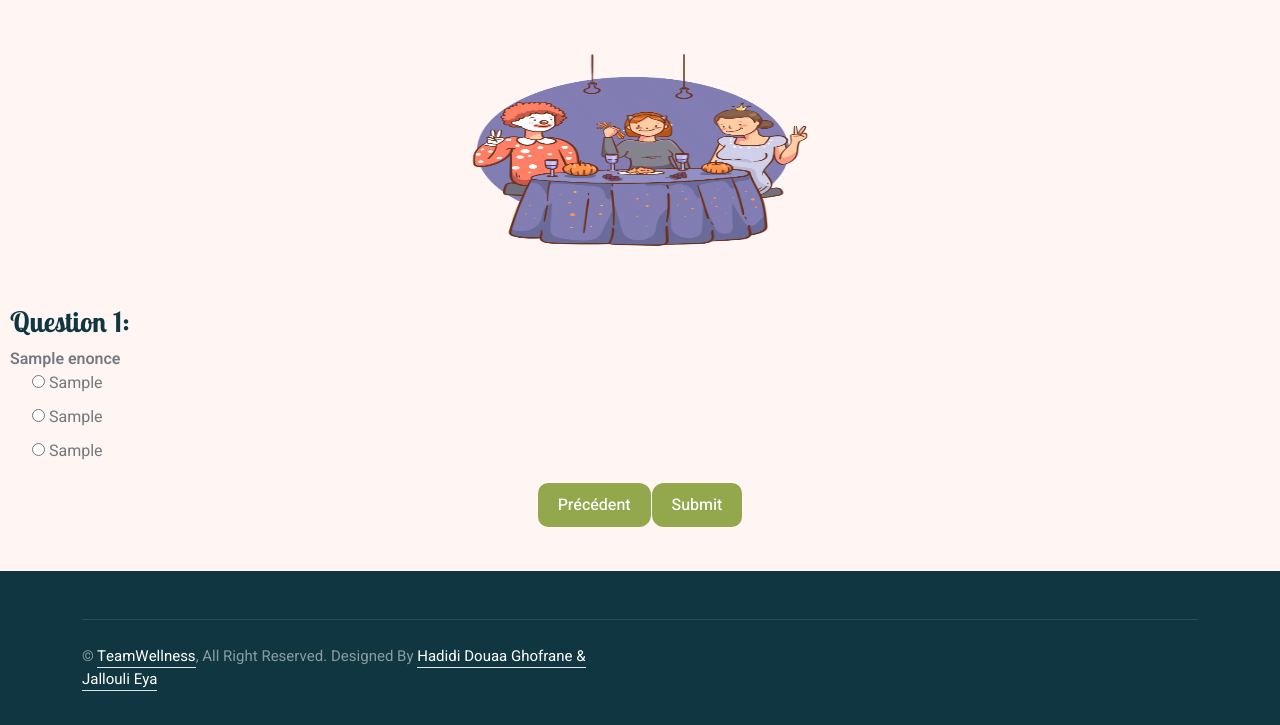
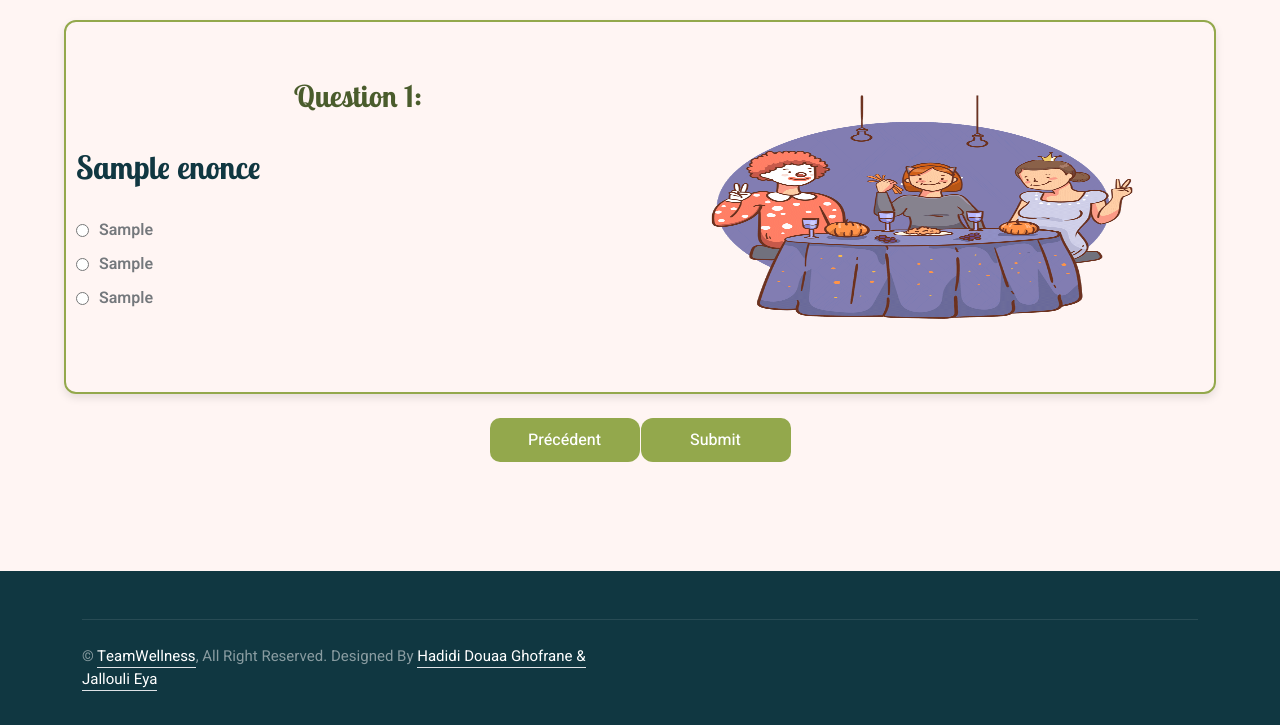
Before and after one commit to hadididouaa/Teamwellness, a Symfony app: template templates/home/list.html.twig in a window 1280 px wide. Shown: the part 75-800 px from the top of the page. Run offline with Twig, Linux system fonts and the light colour scheme; the template is opened without the code that fills it: most values are stand-ins (such as "Sample title", 1, 10 or a date in 2020); some libraries are stand-ins or nearby versions.

Commit message:
site teamwill

```diff
--- a/templates/home/evaluation.html.twig
+++ b/templates/home/evaluation.html.twig
@@ -1,12 +1,10 @@
-{# templates/home/evaluation.html.twig #}
-
 {% extends 'base.html.twig' %}
 
 {% block body %}
     <div style="text-align: center; margin-top: 50px;"> <!-- Ajout de margin-top pour pousser le contenu vers le bas -->
         <div style="position: relative; display: inline-block; margin-top: 20px;"> <!-- Ajout de margin-top pour espacer le GIF du haut -->
             {% if interpretation == "Pour jouir du bien-être dans la vie, un appui psychologique est comme un baume pour le corps et l'âme" %}
-                <img src="{{ asset('User/img/i3.gif') }}" alt="GIF pour besoin d'assistance" style="width: 100%; height: auto;">
+                <img src="{{ asset('User/img/int.gif') }}" alt="GIF pour besoin d'assistance" style="width: 100%; height: auto;">
             {% elseif interpretation == "Un petit soin psychologique est comme une saveur de chocolat lors d’une journée remplie" %}
                 <img src="{{ asset('User/img/i2.gif') }}" alt="GIF pour recommandation d'assistance" style="width: 100%; height: auto;">
             {% elseif interpretation == "Bien dans son corps et son âme, prêt à danser la salsa avec les défis de la vie" %}
--- a/templates/home/list.html.twig
+++ b/templates/home/list.html.twig
@@ -1,119 +1,170 @@
 {% extends 'base.html.twig' %}
 
 {% block body %}
-
-
 <style>
     .question-container {
-            text-align: center; /* Centre le contenu */
+        display: flex;
+        flex-direction: column;
+        align-items: center;
         margin: 0 auto;
-            width: 60%; /* Largeur réduite pour centrer */
-            margin-right: 20%; /* Décale légèrement vers la droite */
+        width: 90%;
+        margin-top: 20px;
     }
-        .question-text {
-            margin-bottom: 10px; /* Ajoute une marge en bas du texte de la question */
+
+    .question-item {
+        display: flex;
+        align-items: center;
+        justify-content: space-between;
+        width: 100%;
+        margin-bottom: 20px;
+        border: 2px solid #93a84c;
+        border-radius: 12px;
+        padding: 10px;
+        box-shadow: 0 4px 8px rgba(0, 0, 0, 0.1);
+        min-height: 250px;
     }
 
     .gif {
-            width: 35%; /* Largeur à 80% de son conteneur pour réduire la taille */
-            max-height: 300px; /* Hauteur maximale de 250 pixels */
-            display: block; /* Affiche l'image en tant qu'élément de bloc */
-            margin: 0 auto 5px auto; /* Centre l'image avec une marge en bas */
+        width: 100%;
+        max-height: 350px;
     }
+
+    .question-content {
+        display: flex;
+        flex-direction: column;
+        justify-content: center;
+        width: 50%;
+    }
+
+    .gif-container {
+        display: flex;
+        align-items: center;
+        justify-content: center;
+        width: 50%;
+    }
+
+    .question-heading {
+        font-size: 30px;
+        font-weight: bold;
+        color: #4a5c2c;
+        margin-bottom: 10px;
+        text-align: center;
+    }
+
+    .question-text {
+        font-weight: bold;
+    }
+
     .response-list {
         list-style: none;
         padding: 0;
     }
 
+    .response-list label {
+        font-weight: bold;
+    }
+
     .response-list li {
-            display: block;
-            margin-bottom: 10px; /* Ajoute une marge en bas de chaque réponse */
+        display: flex;
+        align-items: center;
+        margin-bottom: 10px;
     }
-        .question-heading {
-         /* Aligne le texte à droite */
-            margin-left: 10px; /* Décale légèrement vers la droite */
+
+    .response-list input[type="radio"] {
+        margin-right: 10px;
     }
+
+    .response-list input[type="radio"]:checked + label {
+        color: green;
+    }
+
+   /* Assurez-vous que vos boutons ont une largeur uniforme */
 .btn-custom {
-            background-color: #93a84c; /* Couleur de fond personnalisée */
-            border: none; /* Supprime les bordures */
-            color: white; /* Couleur du texte */
-            padding: 10px 20px; /* Ajoute du padding */
-            text-align: center; /* Centre le texte */
-            text-decoration: none; /* Supprime la décoration du texte */
-            display: inline-block; /* Affiche en tant qu'élément inline-block */
-            font-size: 16px; /* Taille de police */
-            margin: 4px 2px; /* Marges */
-            cursor: pointer; /* Change le curseur en pointeur */
-            border-radius: 12px; /* Bordures arrondies */
-            transition: background-color 0.3s ease; /* Ajoute une transition pour l'effet hover */
+    background-color: #93a84c;
+    border: none;
+    color: white;
+    padding: 10px 20px;
+    text-align: center;
+    text-decoration: none;
+    display: inline-block;
+    font-size: 16px;
+    margin: 4px 2px;
+    cursor: pointer;
+    border-radius: 12px;
+    transition: background-color 0.3s ease;
+    width: 150px; /* Largeur fixe pour uniformité */
 }
 
 .btn-custom:hover {
-            background-color: #7c8c3e; /* Couleur de fond au survol */
+    background-color: #7c8c3e;
 }
 
 .btn-custom:disabled {
-            background-color: #b2c29e; /* Couleur de fond pour les boutons désactivés */
-            cursor: not-allowed; /* Change le curseur pour les boutons désactivés */
+    background-color: #b2c29e;
+    cursor: not-allowed;
 }
+
+/* Assurez-vous que les éléments de la pagination sont centrés et ont une largeur uniforme */
+.custom-pagination .page-item {
+    display: flex;
+    justify-content: center;
+}
+
+.custom-pagination .page-link {
+    width: 150px; /* Largeur fixe pour uniformité */
+    display: flex;
+    justify-content: center;
+}
+
 </style>
 
-
-
-        <form method="post" >
+<form method="post">
+    <div class="question-container">
         {% for question in questions %}
             <input type="hidden" name="question_id" value="{{ question.id }}">
-            <div class="text-center">
-                {% set gif_class = 'gif-' ~ question.num %}
-                <img src="{{ asset('User/img/questionnnn-' ~ question.num ~ '.gif') }}"
-                alt="GIF pour la question {{ question.num }}"
-                class="gif">
-                <!-- Utilisation de style inline pour spécifier la taille et la marge -->
-            </div>
-        </div>
-            <div class="response-list" >
-                <h3 class="question-heading">Question {{ question.num }}:</h3><strong class="question-heading" >{{ question.enonce }}</strong>
+            <div class="question-item">
+                <div class="question-content">
+                    <h3 class="question-heading">Question {{ question.num }}:</h3><br>
+                    <h2 class="question-text">{{ question.enonce }}</h2>
                     <br>
-
-                <ul>
+                    <ul class="response-list">
                         <li>
-                        <input type="radio" id="response{{ question.id }}_1" name="response" value="{{ question.score1 }}" required>
+                            <input type="radio" id="response{{ question.id }}_1" name="response" value="{{ question.score1 }}" {% if responses[question.id] is defined and responses[question.id] == question.score1 %} checked {% endif %} required>
                             <label for="response{{ question.id }}_1">{{ question.rep1 }}</label>
                         </li>
                         <li>
-                        <input type="radio" id="response{{ question.id }}_2" name="response" value="{{ question.score2 }}" required>
+                            <input type="radio" id="response{{ question.id }}_2" name="response" value="{{ question.score2 }}" {% if responses[question.id] is defined and responses[question.id] == question.score2 %} checked {% endif %} required>
                             <label for="response{{ question.id }}_2">{{ question.rep2 }}</label>
                         </li>
                         <li>
-                        <input type="radio" id="response{{ question.id }}_3" name="response" value="{{ question.score3 }}" required>
-                        <label for="response{{ question.id }}_3">{{ question.rep3 }}</label>
+                            <input type="radio" id="response{{ question.id }}_3" name="response" value="{{ question.score3 }}" {% if responses[question.id] is defined and responses[question.id] == question.score3 %} checked {% endif %} required>
+                            <label for="response{{ question.id }}_3 }}">{{ question.rep3 }}</label>
                         </li>
                     </ul>
                 </div>
+                <div class="gif-container">
+                    <img src="{{ asset('User/img/questionnnn-' ~ question.num ~ '.gif') }}" alt="GIF pour la question {{ question.num }}" class="gif">
+                </div>
+            </div>
         {% endfor %}
+    </div>
     <div class="navigation text-center">
         <ul class="pagination justify-content-center custom-pagination">
             <li class="page-item">
                 {% if questions.currentPageNumber > 1 %}
-
-                          <a  class="page-link btn btn-custom" href="{{ path('questionnair', { 'id': collaborateur.id, 'page': questions.currentPageNumber - 1 }) }}" aria-label="Précédent">Précédent</a>
-
-
+                    <a class="page-link btn btn-custom" href="{{ path('questionnair', { 'id': collaborateur.id, 'page': questions.currentPageNumber - 1 }) }}" aria-label="Précédent">Précédent</a>
                 {% else %}
-
                     <span class="page-link btn btn-custom" disabled>Précédent</span>
-
                 {% endif %}
             </li>
             <li class="page-item">
                 {% if questions.currentPageNumber < questions.pageCount %}
                     <button type="submit" class="page-link btn btn-custom" aria-label="Suivant">Suivant</button>
                 {% else %}
-                        <button type="submit" class="page-link btn btn-custom"aria-label="Submit">Submit</button>
+                    <button type="submit" class="page-link btn btn-custom" aria-label="Submit">Submit</button>
                 {% endif %}
             </li>
         </ul>
     </div>
-
 </form>
 {% endblock %}
```
Also changed, not shown: src/Controller/QuestionnaireController.php (+21 -17 lines), templates/home/statistiques.html.twig (+50 -92 lines), public/User/img/bon.jfif (added), public/User/img/int.gif (added), public/User/img/rec.jfif (added), public/User/img/rec.jpg (added), public/User/img/rec.png (added), public/User/img/triste.jpg (added). Lines whose indentation alone changed are shown as unchanged.
